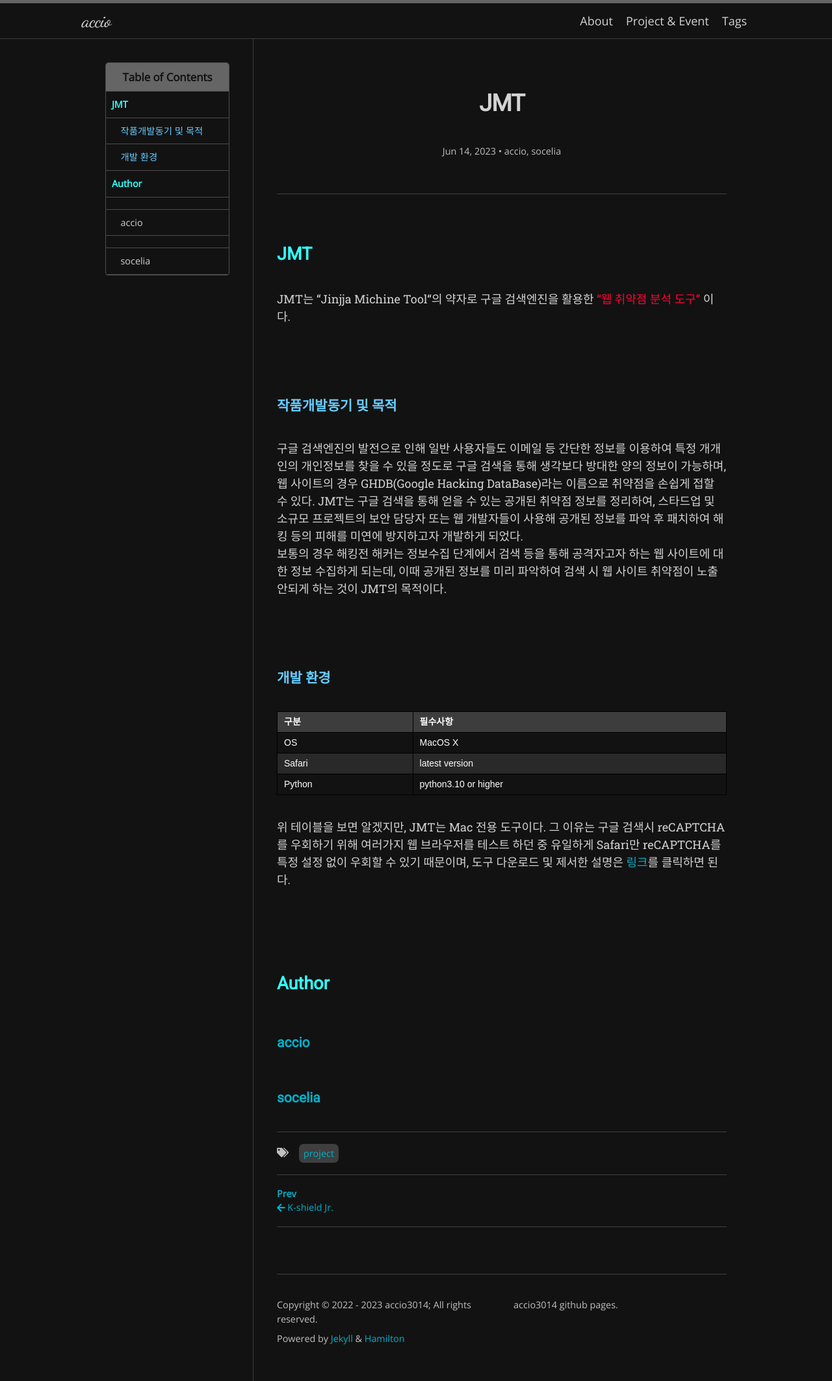
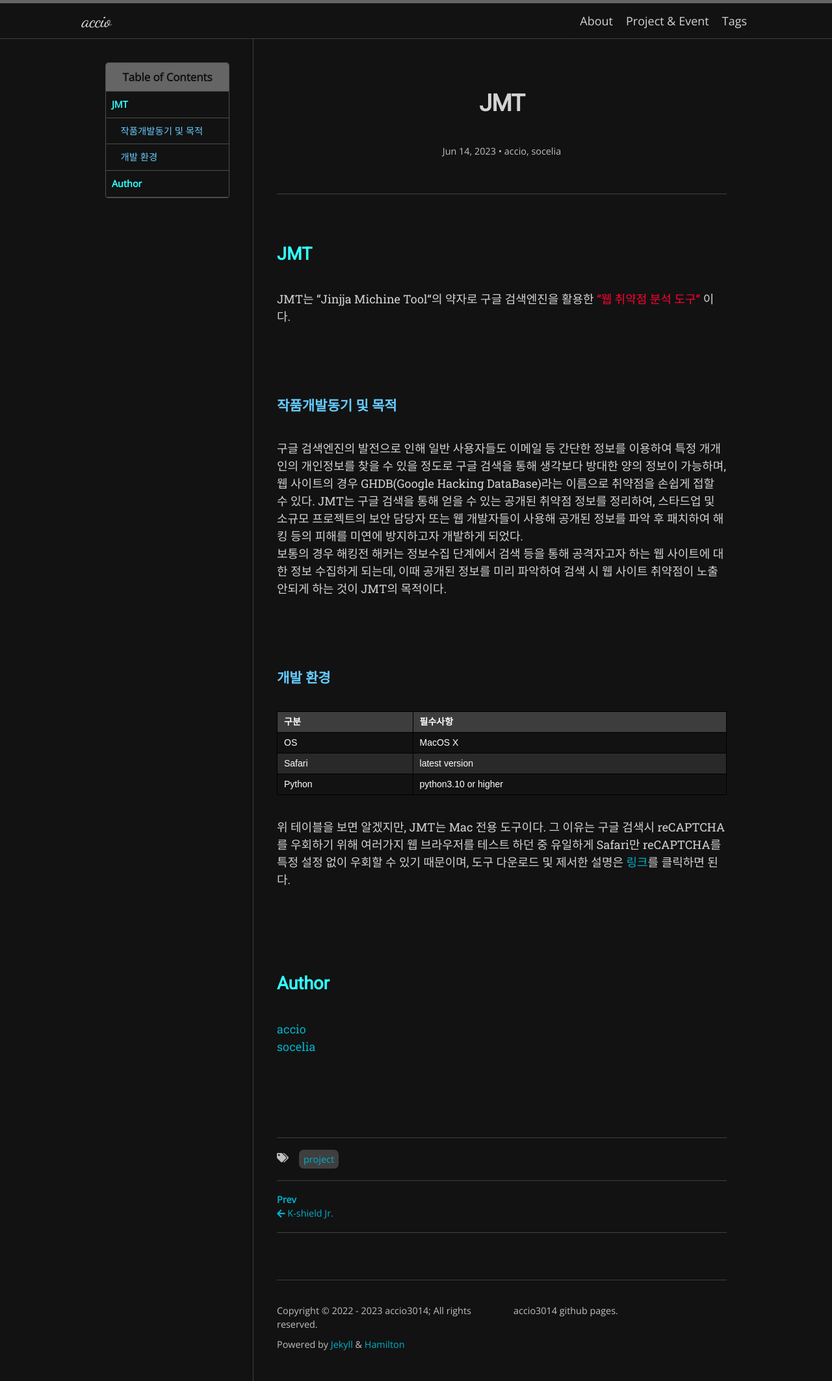
Before and after one commit to accio3014/accio3014.github.io, a Jekyll site: the page built from _posts/2023-06-14-JMT.md, in a window 1280 px wide. Shown: the whole page at 65% size. Built offline with Jekyll 4.4.1, drawn with Linux system fonts in a browser that asks for light colours; nearby versions of some CDN libraries; some web fonts are replaced.

Commit message:
Update JMT post

```diff
--- a/_posts/2023-06-14-JMT.md
+++ b/_posts/2023-06-14-JMT.md
@@ -56,5 +56,11 @@ JMT는 “Jinjja Michine Tool“의 약자로 구글 검색엔진을 활용한 <
 <br>
 
 ## <span style="color:#33FFFF;">Author</span>
-### <a href="https://accio3014.github.io/" target="_blank">accio</a>
-### <a href="https://github.com/eey4611" target="_blank">socelia</a>
+<p>
+  <div>
+    <a href="https://accio3014.github.io/" target="_blank">accio</a> <br>
+    <a href="https://github.com/eey4611" target="_blank">socelia</a>
+  </div>
+</p>
+<br>
+<br>
```
